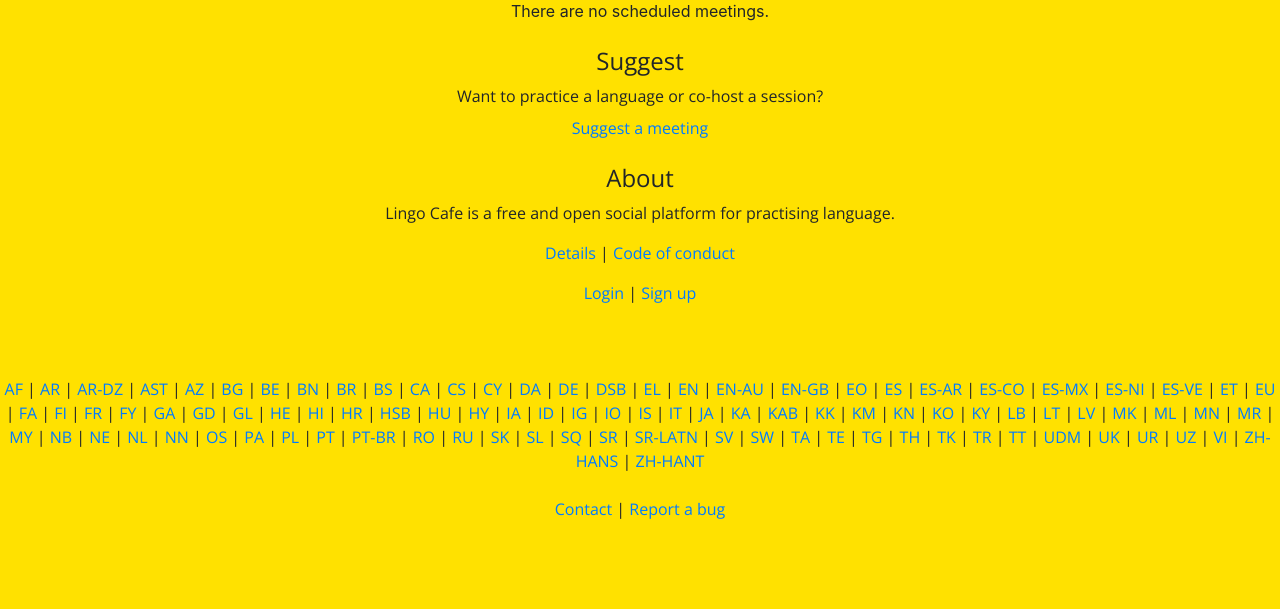
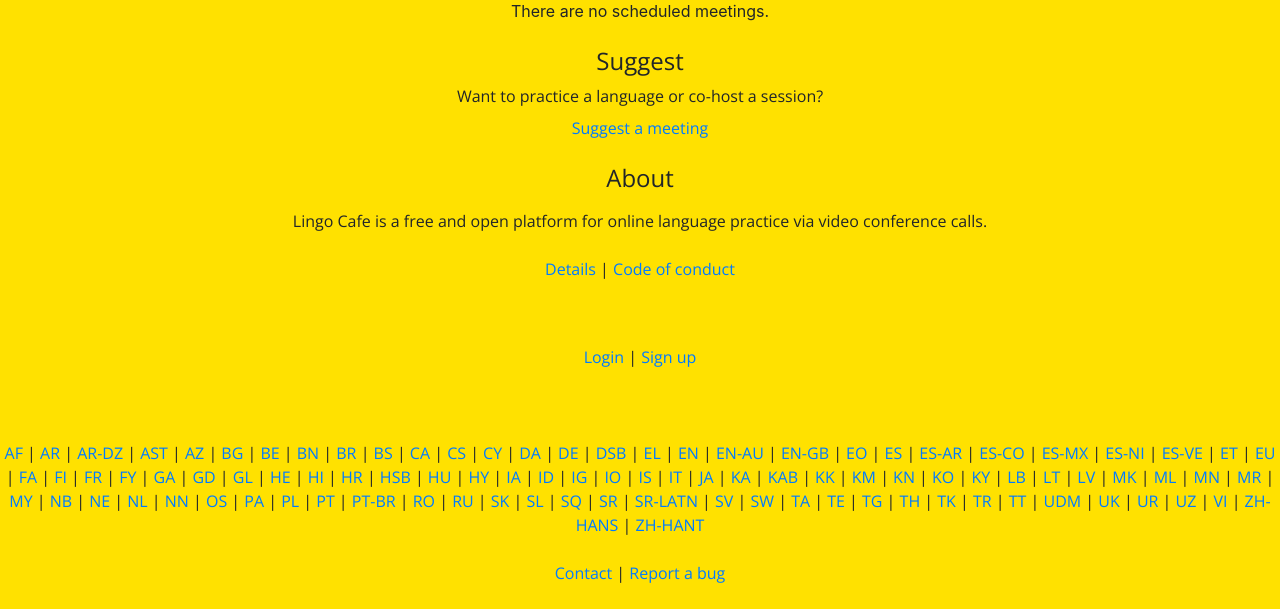
Before and after one commit to onurmatik/lingo, a Django app: template lingo/templates/index.html in a window 1280 px wide. Shown: the part 260-869 px from the top of the page. Before the commit the page ends 779 px from the top, so only its background shows below. Run offline with Django 3.2, Linux system fonts and the light colour scheme; the template is opened without the code that fills it, so the values that code supplies are empty; parts of the project's set-up code (start-up, migrations or seed data) failed here and were passed over; some libraries are stand-ins or nearby versions.

Commit message:
minor wording update

```diff
--- a/lingo/templates/index.html
+++ b/lingo/templates/index.html
@@ -141,12 +141,15 @@
 
 		<h4 class="mt-4">{% trans "About" %}</h4>
 
-			<p class="mt-2">
+		<div class="row">
 
-				{% trans "Lingo Cafe is a free and open social platform for practising language." %}
+			<p class="mt-2 w-md-50 mx-auto">
+
+				{% trans "Lingo Cafe is a free and open platform for online language practice via video conference calls." %}
 
 			</p>
 
+		</div>
 
 		<p class="mt-2">
 
@@ -166,10 +169,9 @@
 
 		</p>
 
-
-
 		{% if user.is_anonymous %}
-			<p class="mt-2">
+			<br>
+			<p class="mt-4 text-center">
 
 				<a href="{% url 'login' %}">
 					{% trans "Login" %}
@@ -181,6 +183,7 @@
 
 			</p>
 		{% endif %}
+
 
 	</div>
 
```
Also changed, not shown: locale/tr/LC_MESSAGES/django.po, 1 other file. Lines whose indentation alone changed are shown as unchanged.
